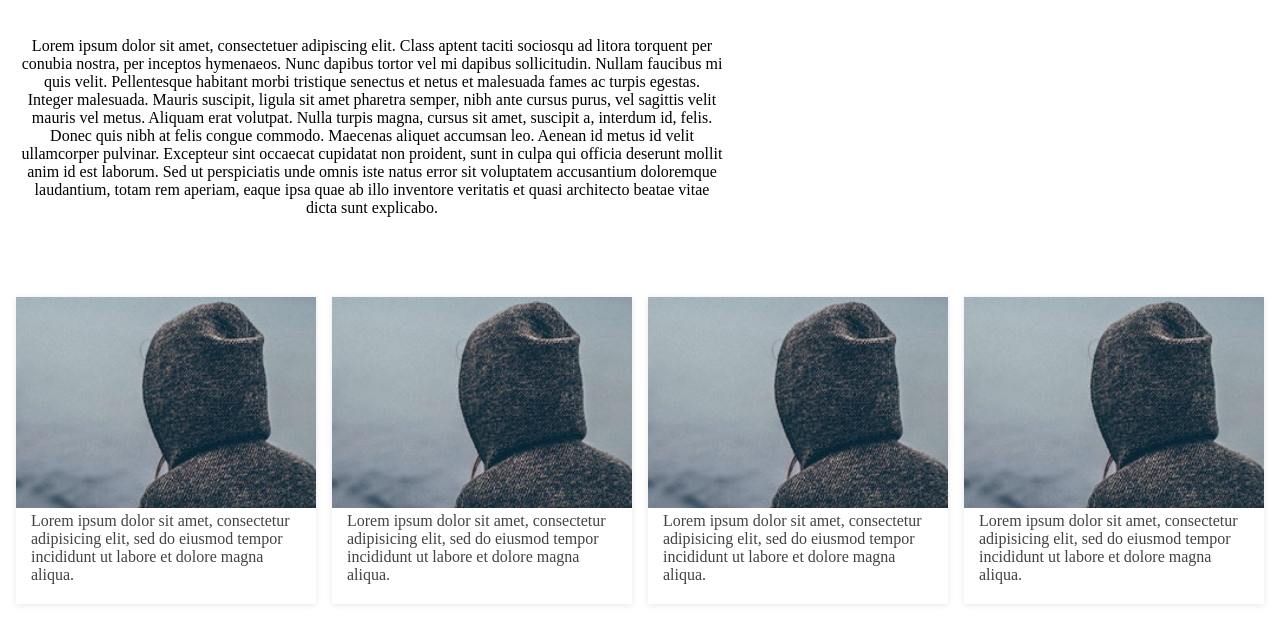
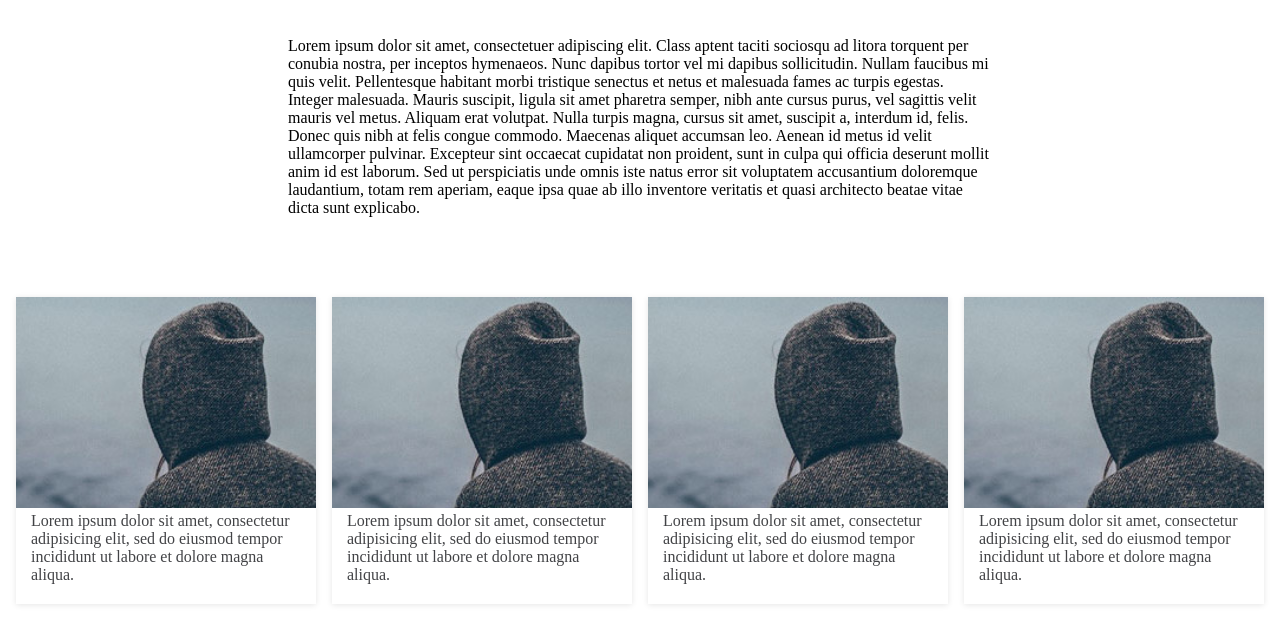
Before and after one commit to Sidonismo/zadani_anfas, a plain HTML site: page index.html in a window 1280 px wide. Shown: the part 2064-2708 px from the top of the page. Drawn offline with nearby package versions, Linux system fonts and the light colour scheme.

Commit message:
Update index.html

```diff
--- a/index.html
+++ b/index.html
@@ -113,7 +113,7 @@
                             doloremque laudantium, totam rem aperiam, eaque ipsa quae ab illo
                             inventore veritatis et quasi architecto beatae vitae dicta sunt
                             explicabo.
-                        </p><p>
+                        </p><p class="paragraf">
                         Lorem ipsum dolor sit amet, consectetuer adipiscing elit. Class aptent
                             taciti sociosqu ad litora torquent per conubia nostra, per inceptos
                             hymenaeos. Nunc dapibus tortor vel mi dapibus sollicitudin. Nullam
```
